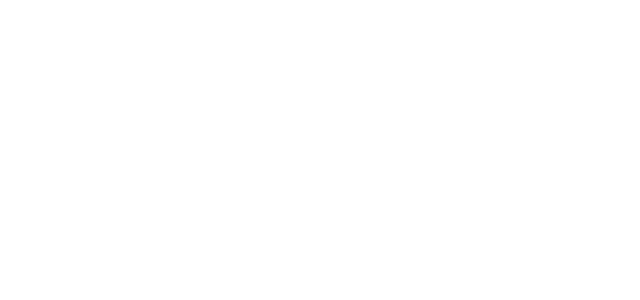
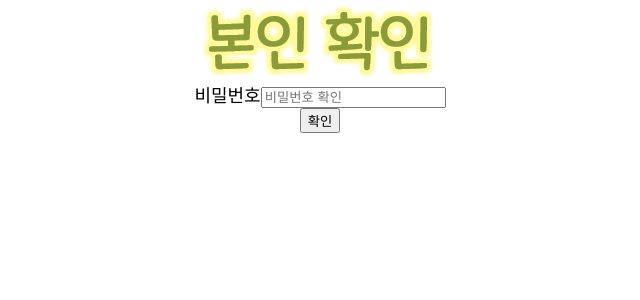
Before and after one commit to Silver-Fish/e-eum, a React (Create React App) app in the folder frontend/: page /confirm in a window 1280 px wide. Shown: the top 300 px of the page, without its empty margins (320-960 px from the left). Built offline with nearby package versions, Linux system fonts and the light colour scheme.

Commit message:
feat / front / 본인확인페이지 / S04P22B104-56

```diff
--- a/frontend/src/App.js
+++ b/frontend/src/App.js
@@ -1,6 +1,6 @@
 import { Route } from 'react-router-dom';
 import {
-  Category , Login, UserRegister, MyPage, Main
+  Category , Login, UserRegister, MyPage, Main, Confirm
 } from './pages';
 
 import './App.css';
@@ -13,6 +13,7 @@
       <Route path="/login" component={ Login } />
       <Route path="/userRegister" component={ UserRegister } />
       <Route path="/myPage" component={ MyPage } />
+      <Route path="/confirm" component={ Confirm } />
     </div>
   )
 }
--- /dev/null
+++ b/frontend/src/pages/Confirm/index.js
@@ -0,0 +1,36 @@
+import React,{useState} from 'react';
+import { useHistory } from "react-router-dom";
+
+
+const Confirm = () => {
+
+    const history = useHistory();
+    const [password,setPassword] = useState("");
+
+    const onPasswordHandler = (e) => {
+        setPassword(e.currentTarget.value);
+      };
+
+    const onPressEnter = (e) =>{
+        //비밀번호가 일치하다면
+        if(e.key === 'Enter'){
+            history.push('./deleteUser')
+        }
+    }
+
+    const buttonClick = () =>{
+        //비밀번호가 일치하면 회원삭제페이지 ㄱ
+        history.push('./deleteUser')
+    }
+
+    return (
+        <div>
+            <img src = "/images/confirmImage.PNG"  alt = "사진입니다."/><br/>
+            비밀번호
+            <input type ="password" placeholder="비밀번호 확인" value ={password} onChange={onPasswordHandler} onKeyUp={onPressEnter}/><br/>
+            <button onClick={buttonClick}>확인</button>
+        </div>
+    );
+};
+
+export default Confirm;
--- a/frontend/src/pages/index.js
+++ b/frontend/src/pages/index.js
@@ -3,3 +3,4 @@
 export { default as Login } from "./Login"
 export { default as UserRegister } from "./UserRegister"
 export { default as MyPage } from "./MyPage"
+export { default  as Confirm } from "./Confirm"
```
Also changed, not shown: frontend/public/images/confirmImage.PNG (added).
